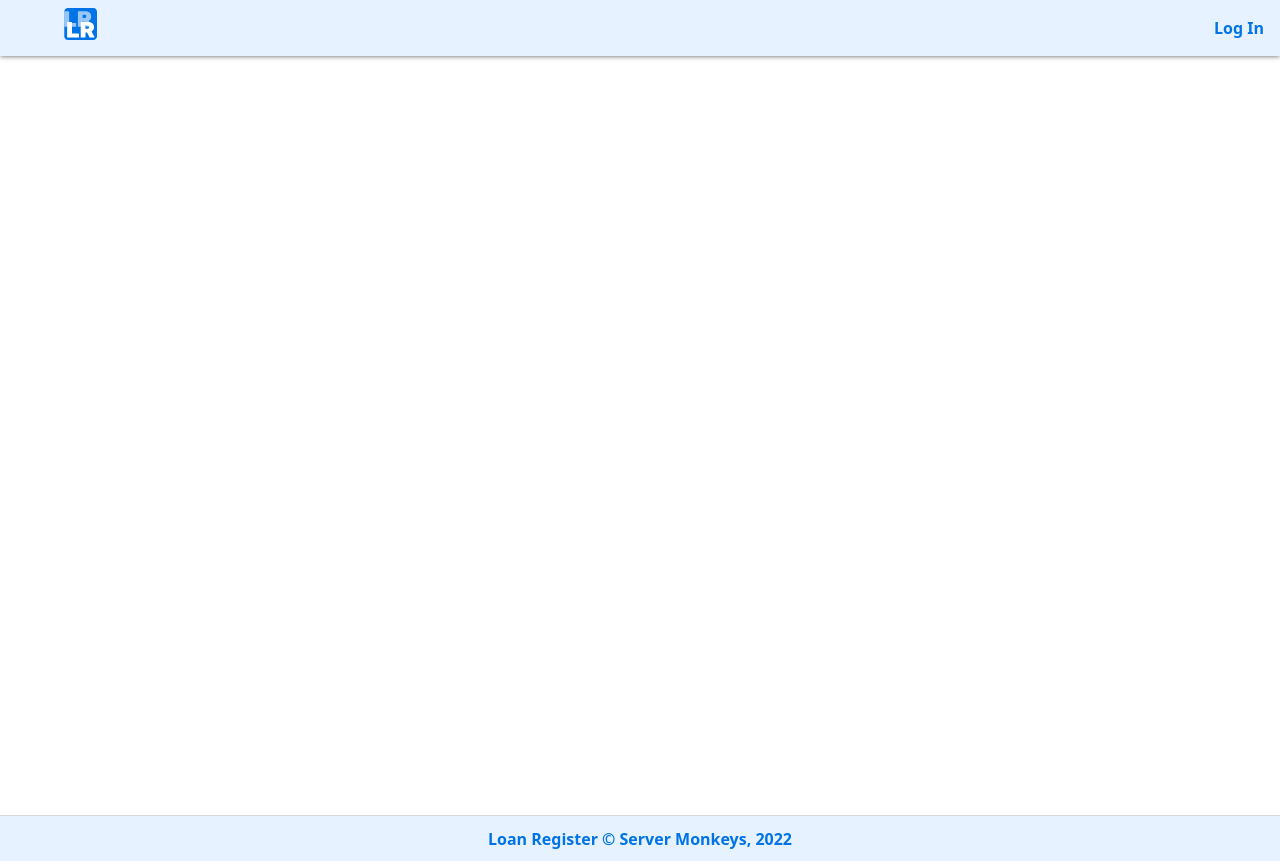
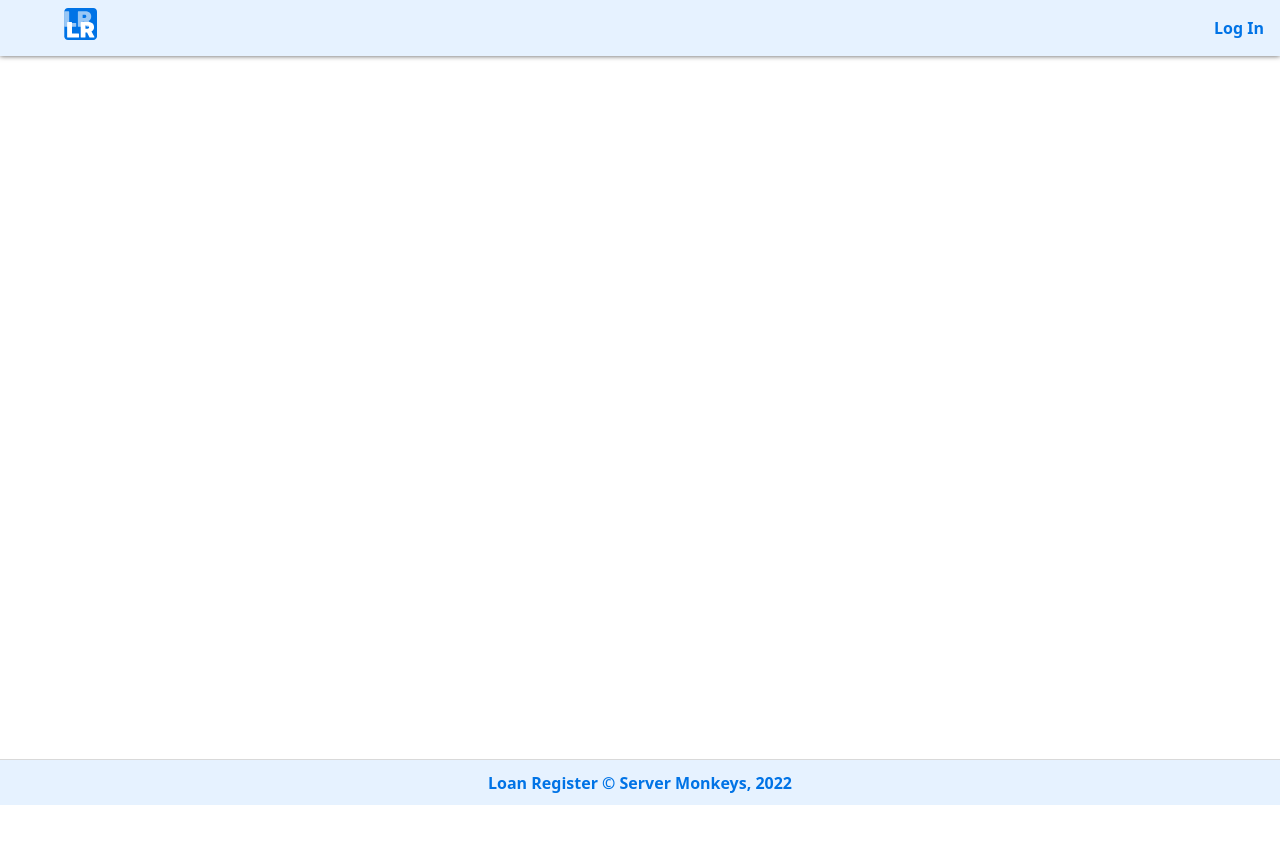
Before and after one commit to IT-Project-Server-Monkeys/Loan-Register-Frontend, a React (Create React App) app: page / in a window 1280 px wide. After the commit the page ends 805 px from the top, so only its background shows below. Built offline with nearby package versions, Linux system fonts and the light colour scheme.

Commit message:
merge + install packages

```diff
--- a/src/App.js
+++ b/src/App.js
@@ -36,7 +36,7 @@ function App() {
   return (
     <div className="App">
       <Header loginSession={loginSession} onLogout={logoutHandler} onLogin={loginHandler} />
-      <main style={{minHeight: '95vh'}}>
+      <main style={{minHeight: 'var(--main-height)'}}>
         <Router>
           <Routes>
             <Route path="/" element={<Home />} />
--- a/src/styles/Global.scss
+++ b/src/styles/Global.scss
@@ -9,4 +9,5 @@
   --orange-color: #eb8f33;
   --red-color: #db2424;
   --green-color: #2faa26;
+  --main-height: calc(100vh - 6rem);
 }
```
Also changed, not shown: 1 other file (tests, documents, lock files or other folders).
